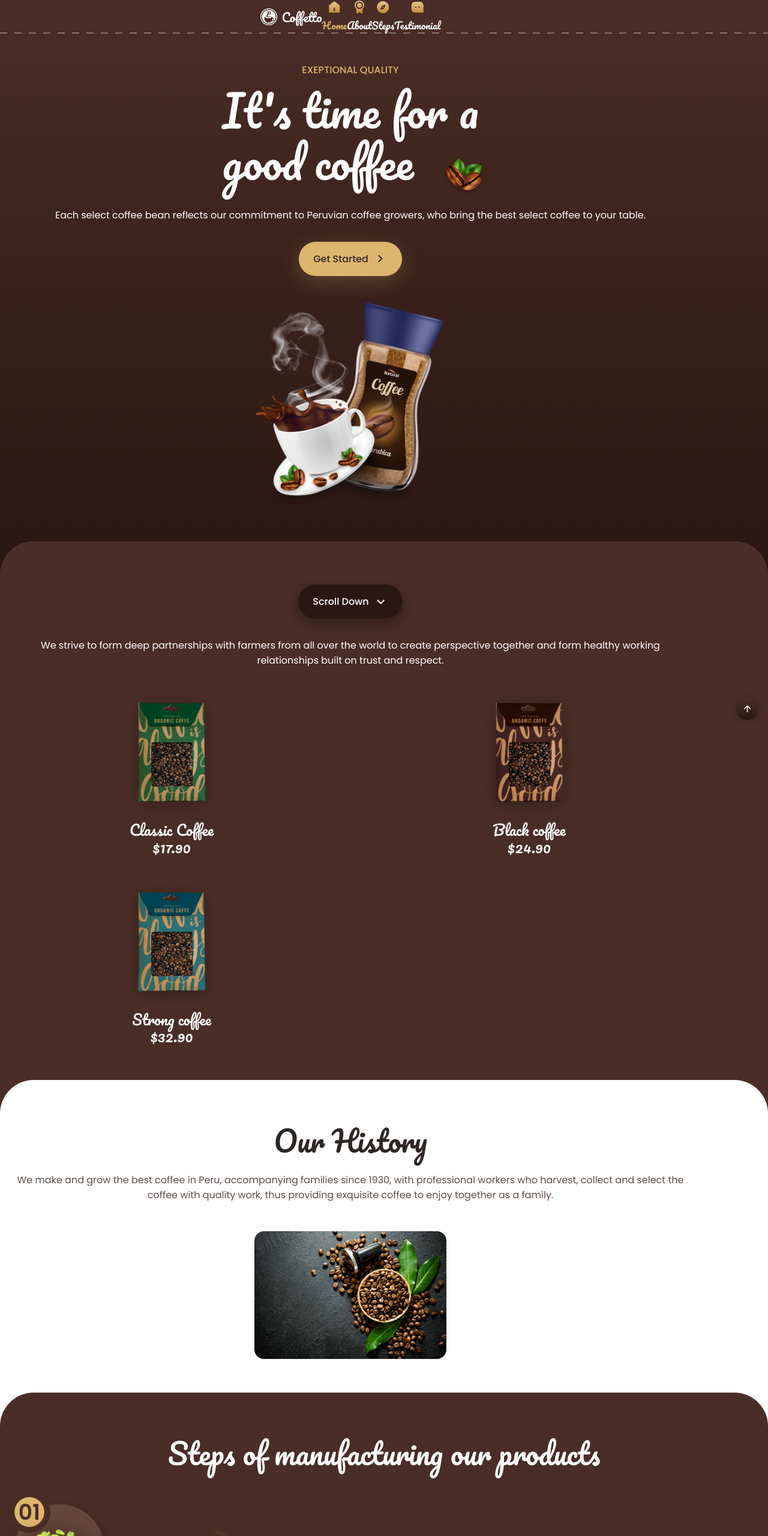
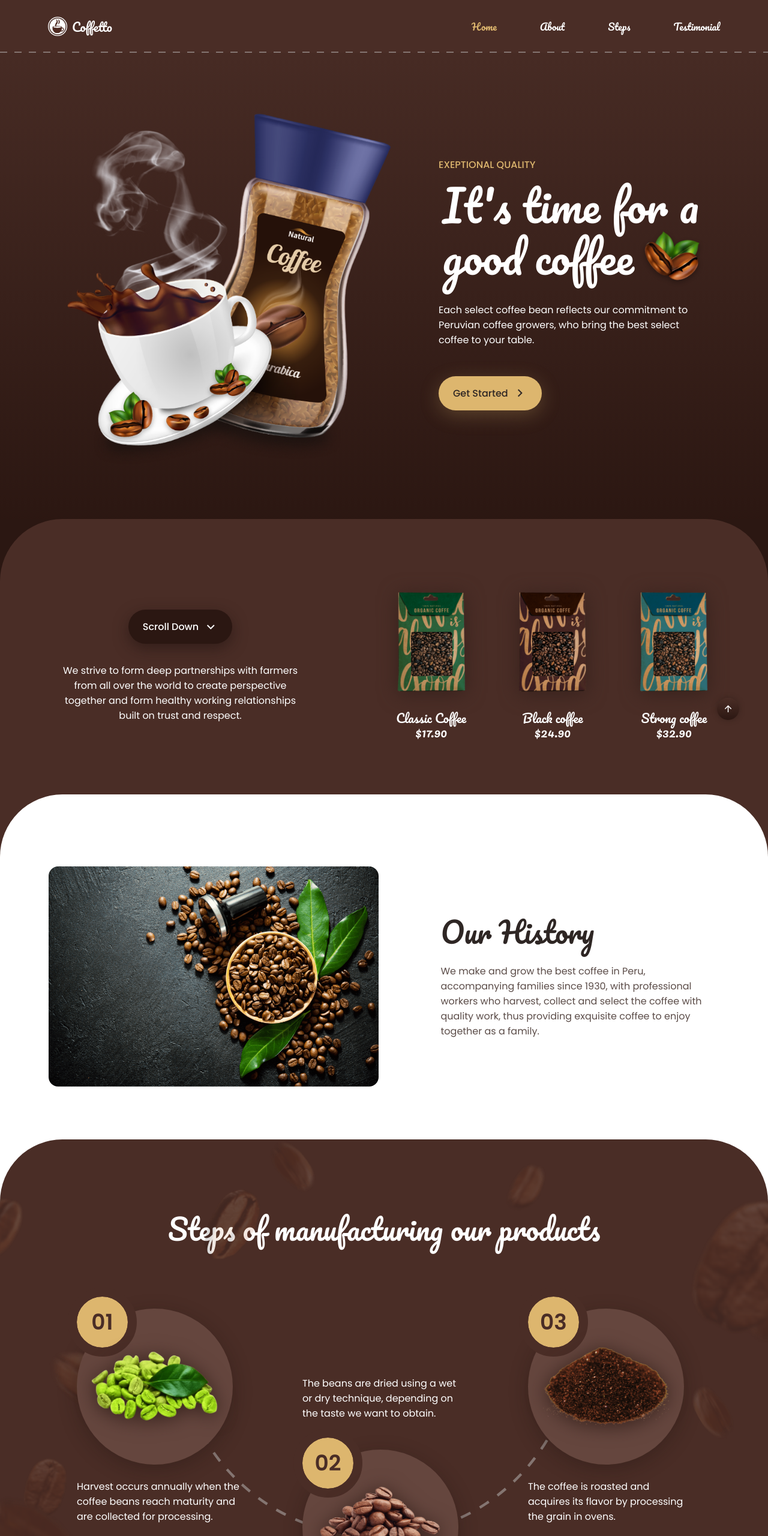
Before and after one commit to withglasses/coffee-website, a plain HTML site: page index.html in a window 1280 px wide. Shown: the top 2560 px of the page at 60% size. Drawn offline with nearby package versions, Linux system fonts and the light colour scheme.

Commit message:
added desktop version and fixed some bugs

```diff
--- a/assets/css/styles.css
+++ b/assets/css/styles.css
@@ -682,9 +682,310 @@ header {
 
 /*=============== BREAKPOINTS ===============*/
 /* For small devices */
+@media screen and (max-width: 300px) {
+  .container {
+    margin-inline: 1rem;
+  }
+
+  .nav__menu {
+    padding-inline: 3rem;
+  }
+
+  .home__title {
+    width: 220px;
+    text-align: center;
+  }
+
+  .home__title img {
+    bottom: 2.5rem;
+  }
+
+  .products__content {
+    grid-template-columns: 1fr;
+  }
+
+  .steps__content {
+    row-gap: 3rem;
+  }
+
+  .steps__card {
+    width: initial;
+  }
+
+  .steps__border {
+    left: 0;
+    top: 5.5rem;
+  }
+}
+
+@media screen and (min-width: 400px) {
+  .steps__content {
+    grid-template-columns: 325px;
+    justify-content: center;
+  }
+}
 
 
 /* For medium devices */
+@media screen and (min-width: 576px) {
+  .nav__menu {
+    width: 376px;
+  }
 
+  .home__container,
+  .products__container,
+  .about__container,
+  .testimonial__container,
+  .footer__container {
+    grid-template-columns: 400px;
+    justify-content: center;
+  }
+}
 
 /* For large devices */
+@media screen and (min-width: 1023px) {
+  .section {
+    padding-block: 7.5rem 5.5rem;
+    --border-section: 104px 104px 0 0;
+  }
+
+  .nav {
+    height: calc(var(--header-height) + 2rem);
+    justify-content: space-between;
+  }
+
+  .nav__logo img {
+    width: 32px;
+  }
+
+  .nav__menu {
+    width: initial;
+  }
+
+  .nav__list {
+    column-gap: 4.5rem;
+  }
+
+  .nav__link {
+    font-size: var(--normal-font-size);
+  }
+
+  .nav__link i {
+    display: none;
+  }
+
+  .home__container {
+    grid-template-columns: max-content 440px;
+    align-items: center;
+    padding-top: 3rem;
+  }
+
+  .home__img {
+    order: -1;
+    width: 450px;
+  }
+
+  .home__data {
+    text-align: initial;
+  }
+
+  .home__title img {
+    width: 120px;
+  }
+
+  .home__description {
+    margin-bottom: 3rem;
+  }
+
+  .products__container {
+    grid-template-columns: 418px 535px;
+    align-items: center;
+  }
+
+  .products__content {
+    grid-template-columns: repeat(3, 1fr);
+  }
+
+  .products__name,
+  .products__price {
+    font-size: var(--h3-font-size);
+  }
+
+  .about__container {
+    grid-template-columns: max-content 465px;
+    align-items: center;
+  }
+
+  .about__img {
+    order: -1;
+    width: 450px;
+  }
+
+  .about__data,
+  .about__data .section__title {
+    text-align: initial;
+  }
+
+  .steps__content {
+    grid-template-columns: repeat(3, max-content);
+    column-gap: 6.5rem;
+    padding-top: 3rem;
+  }
+
+  .steps__card {
+    width: 272px;
+  }
+
+  .steps__card-move {
+    display: flex;
+    flex-direction: column;
+    margin-top: 7rem;
+  }
+
+  .steps__card-move .steps__circle {
+    margin-left: initial;
+  }
+
+  .steps__card-move .steps__description {
+    order: -1;
+    text-align: initial;
+    margin-bottom: 3rem;
+  }
+
+  .steps__circle {
+    width: 260px;
+    height: 260px;
+  }
+
+  .steps__img {
+    width: 210px;
+  }
+
+  .steps__subcircle {
+    width: 85px;
+    height: 85px;
+    top: -1.25rem;
+    outline: 15px solid var(--first-color);
+  }
+
+  .steps__border {
+    transform: rotate(85deg);
+    width: 200px;
+    left: 0;
+    top: 2rem;
+  }
+
+  .steps__bg-img {
+    top: 0;
+    height: 100%;
+    object-position: initial;
+  }
+
+  .testimonial__container {
+    grid-template-columns: 510px max-content;
+    align-items: center;
+  }
+
+  .testimonial__img {
+    width: 450px;
+  }
+
+  .testimonial__data,
+  .testimonial__data .section__title {
+    text-align: initial;
+  }
+
+  .testimonial__data .section__title {
+    margin-bottom: 3rem;
+  }
+
+  .footer__container {
+    grid-template-columns: initial;
+    justify-content: initial;
+    row-gap: 6rem;
+    padding-block: 6rem 3rem;
+  }
+
+  .footer__data {
+    grid-template-columns: repeat(2, max-content);
+    justify-content: space-between;
+    text-align: initial;
+  }
+
+  .footer__logo {
+    margin-bottom: 1.5rem;
+  }
+
+  .footer__logo img {
+    width: 32px;
+  }
+
+  .footer__title {
+    font-size: var(--h1-font-size);
+  }
+
+  .footer__form {
+    width: 360px;
+    row-gap: 1.5rem;
+  }
+
+  .footer__content {
+    row-gap: 4rem;
+  }
+
+  .footer__social {
+    column-gap: 3rem;
+  }
+
+  .footer__social-link {
+    font-size: 1.5rem;
+  }
+
+  .footer__bg-img {
+    object-position: top;
+  }
+
+  .scrollup {
+    right: 3rem;
+  }
+
+  .show-scroll {
+    bottom: 3rem;
+  }
+}
+
+@media screen and (min-width: 1152px) {
+  .container {
+    margin-inline: auto;
+  }
+}
+
+@media screen and (min-width: 1248px) {
+  .home__container {
+    column-gap: 4.5rem;
+  }
+
+  .home__img {
+    width: 550px;
+  }
+
+  .products__container {
+    column-gap: 9rem;
+  }
+
+  .about__container {
+    column-gap: 6.5rem;
+  }
+
+  .about__img {
+    width: 550px;
+  }
+
+  .testimonial__container {
+    column-gap: 2rem;
+  }
+
+  .testimonial__img {
+    width: 550px;
+  }
+}
--- a/assets/js/main.js
+++ b/assets/js/main.js
@@ -42,3 +42,16 @@ const scrollActive = () => {
 window.addEventListener('scroll', scrollActive)
 
 /*=============== SCROLL REVEAL ANIMATION ===============*/
+const sr = ScrollReveal({
+	origin: 'top',
+	distance: '60px',
+	duration: 2500,
+	delay: 400,
+	// reset: true //animations repeat
+})
+
+sr.reveal(`.home__data, .products__data, .steps__content, .footer__container`)
+sr.reveal(`.home__img`, { origin: 'bottom' })
+sr.reveal(`.products__card`, { interval: 100 })
+sr.reveal(`.about__img, .testimonial__img`, { origin: 'right' })
+sr.reveal(`.about__data, .testimonial__data`, { origin: 'left' })
--- a/index.html
+++ b/index.html
@@ -240,7 +240,7 @@
             <div class="testimonial__bg section">
                 <div class="testimonial__container container grid">
                     <div class="testimonial__data">
-                        <h2 class="testimonial__title">
+                        <h2 class="section__title">
                             Coffee is the best drink in the
                             morning, it keeps you focused.
                         </h2>
@@ -315,7 +315,7 @@
     </a>
 
     <!--=============== SCROLLREVEAL ===============-->
-    <script src=""></script>
+    <script src="./assets/js/scrollreveal.min.js"></script>
 
     <!--=============== MAIN JS ===============-->
     <script src="assets/js/main.js"></script>
```
